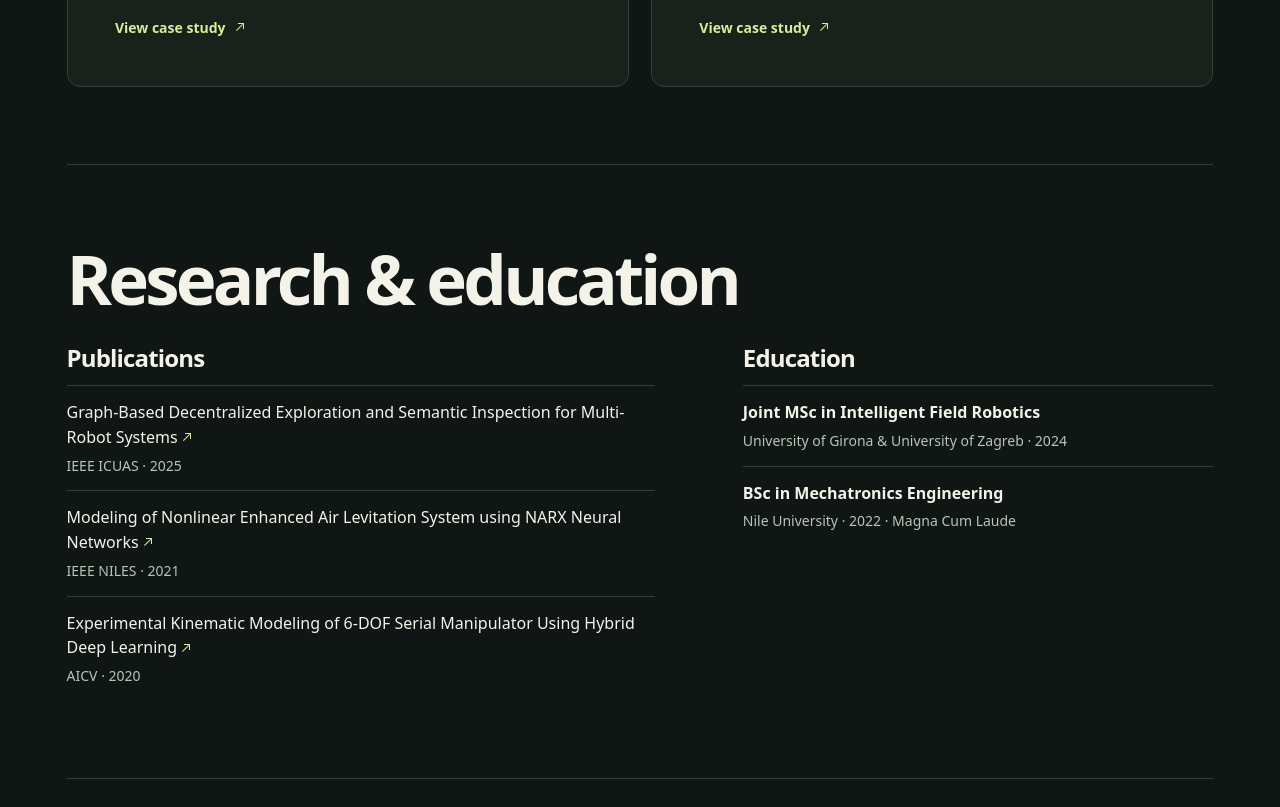
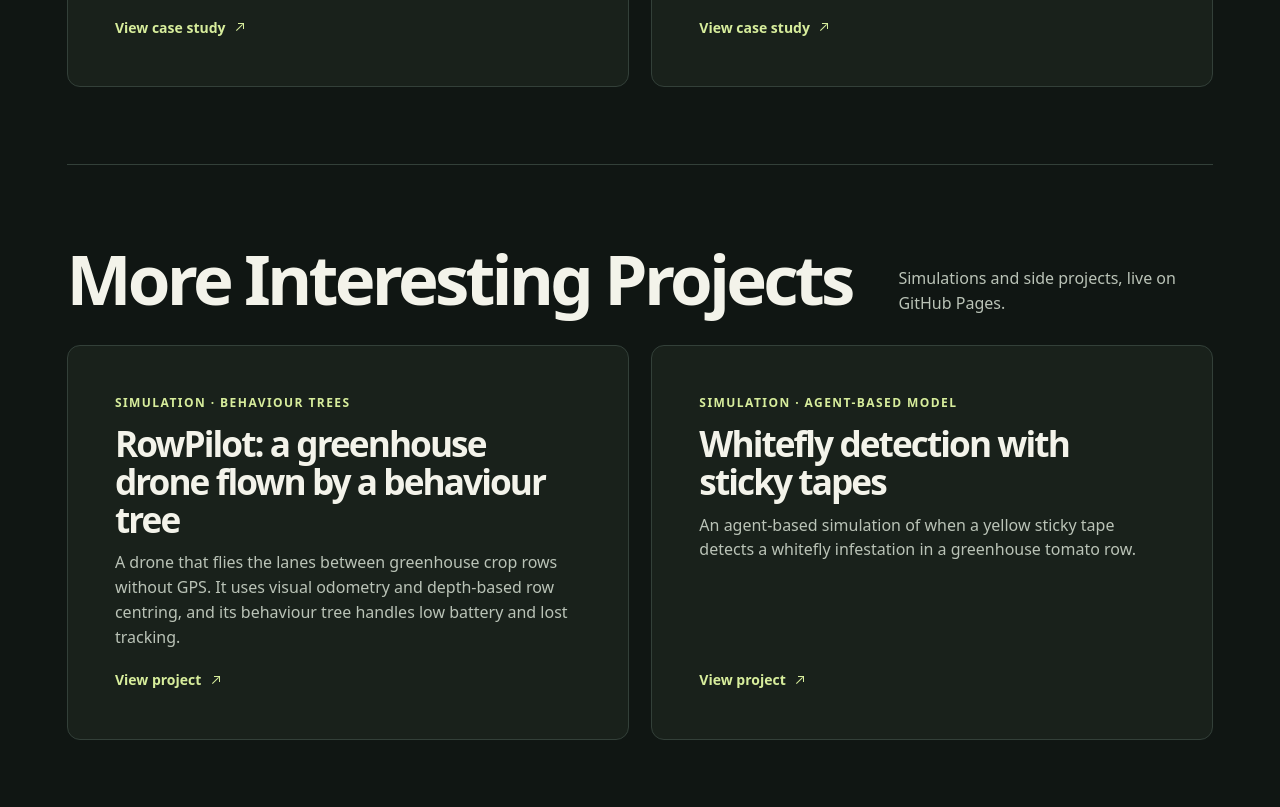
Before and after one commit to NadaAbbas444/NadaAbbas444.github.io, a plain HTML site: page index.html in a window 1280 px wide. Shown: the part 1993-2800 px from the top of the page. Drawn offline with Linux system fonts and the light colour scheme.

Commit message:
Add More Interesting Projects section
Links the RowPilot behaviour-tree drone sim and the whitefly
agent-based simulation GitHub Pages sites.

```diff
--- a/index.html
+++ b/index.html
@@ -4,7 +4,7 @@
 <meta property="og:title" content="Nada Fahim | AI Software &amp; Robotics"><meta property="og:description" content="Nada Fahim · AI software developer, robotics engineer, and researcher based in Klagenfurt, Austria.">
 <link rel="icon" href="mark.svg" type="image/svg+xml"><link rel="stylesheet" href="style.css"></head>
 <body><a class="skip" href="#main">Skip to content</a>
-<header class="top"><div class="wrap top-inner"><a class="wordmark" href="index.html" aria-label="Nada Fahim, home"><span class="mark">NF</span><span>Nada Fahim</span></a><nav aria-label="Primary"><a href="index.html#work">Work</a><a href="index.html#research">Research</a><a href="index.html#experience">Experience</a><a class="nav-contact" href="index.html#contact">Contact <span class="arrow" aria-hidden="true"></span></a></nav></div></header>
+<header class="top"><div class="wrap top-inner"><a class="wordmark" href="index.html" aria-label="Nada Fahim, home"><span class="mark">NF</span><span>Nada Fahim</span></a><nav aria-label="Primary"><a href="index.html#work">Work</a><a href="index.html#more-projects">More</a><a href="index.html#research">Research</a><a href="index.html#experience">Experience</a><a class="nav-contact" href="index.html#contact">Contact <span class="arrow" aria-hidden="true"></span></a></nav></div></header>
 <main id="main">
 <section class="hero wrap"><div class="hero-copy"><p class="eyebrow">Nada Fahim <span>·</span> Klagenfurt, Austria</p><h1>AI for the<br><em>physical world.</em></h1>
 <p class="intro">I’m an AI software developer and robotics researcher. I build computer vision pipelines for real hardware and study how robots explore, perceive, and coordinate.</p>
@@ -17,6 +17,9 @@
 <a class="case-link" href="multi-robot-exploration.html" aria-label="View case study: Decentralized exploration & semantic inspection">View case study <span class="arrow" aria-hidden="true"></span></a></div></article><article class="case-card"><figure><img src="parking-vehicle-cad.png" alt="CAD illustration of the four-wheel-steering prototype and its sensors" loading="lazy" style="object-fit: contain; background: #fff"></figure>
 <div class="card-body"><p class="eyebrow">Engineering · BSc graduation project</p><h3><a href="autonomous-parking.html">Reinforcement Learning for Autonomous Parking</a></h3><p>Training a PPO agent to park in simulation and studying how four-wheel steering helps a vehicle maneuver in tight spaces.</p>
 <a class="case-link" href="autonomous-parking.html" aria-label="View case study: Reinforcement Learning for Autonomous Parking">View case study <span class="arrow" aria-hidden="true"></span></a></div></article></div></section>
+<section class="section work wrap" id="more-projects"><div class="section-head"><h2>More Interesting Projects</h2><p>Simulations and side projects, live on GitHub Pages.</p></div><div class="work-grid"><article class="case-card"><div class="card-body"><p class="eyebrow">Simulation · Behaviour trees</p><h3><a href="https://nadaabbas444.github.io/rowpilot-sim-behavior-trees/">RowPilot: a greenhouse drone flown by a behaviour tree</a></h3><p>A drone that flies the lanes between greenhouse crop rows without GPS. It uses visual odometry and depth-based row centring, and its behaviour tree handles low battery and lost tracking.</p>
+<a class="case-link" href="https://nadaabbas444.github.io/rowpilot-sim-behavior-trees/" aria-label="View project: RowPilot">View project <span class="arrow" aria-hidden="true"></span></a></div></article><article class="case-card"><div class="card-body"><p class="eyebrow">Simulation · Agent-based model</p><h3><a href="https://nadaabbas444.github.io/whitefly-agent-based-sim/">Whitefly detection with sticky tapes</a></h3><p>An agent-based simulation of when a yellow sticky tape detects a whitefly infestation in a greenhouse tomato row.</p>
+<a class="case-link" href="https://nadaabbas444.github.io/whitefly-agent-based-sim/" aria-label="View project: Whitefly agent-based simulation">View project <span class="arrow" aria-hidden="true"></span></a></div></article></div></section>
 <section class="section research-section wrap" id="research"><div class="section-head"><h2>Research & education</h2></div><div class="research-grid"><div><h3 id="publications">Publications</h3>
 <ul class="publication-list"><li><a href="https://ieeexplore.ieee.org/document/11007831">Graph-Based Decentralized Exploration and Semantic Inspection for Multi-Robot Systems <span class="arrow" aria-hidden="true"></span></a><p>IEEE ICUAS · 2025</p></li>
 <li><a href="https://ieeexplore.ieee.org/document/9600486">Modeling of Nonlinear Enhanced Air Levitation System using NARX Neural Networks <span class="arrow" aria-hidden="true"></span></a><p>IEEE NILES · 2021</p></li>
```
